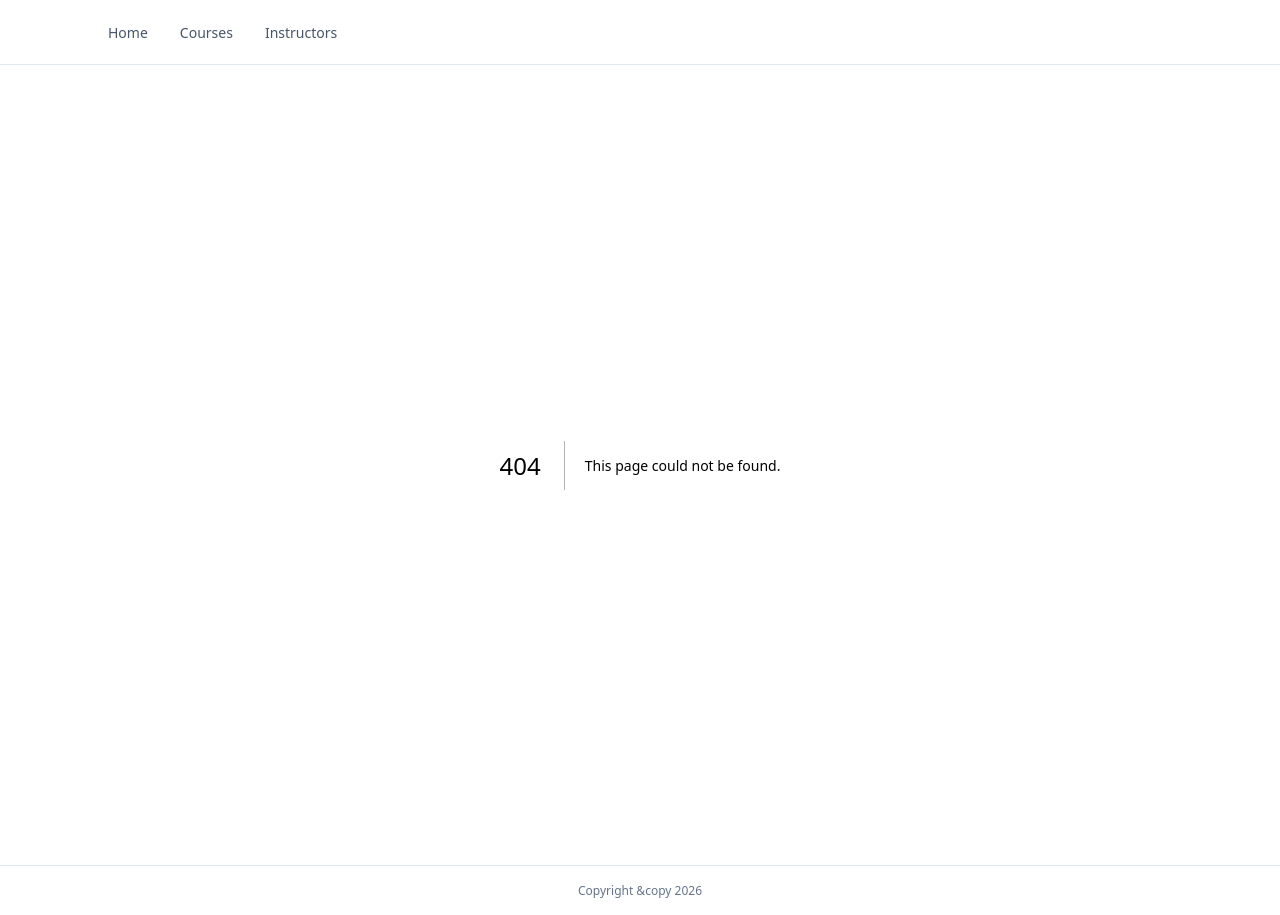
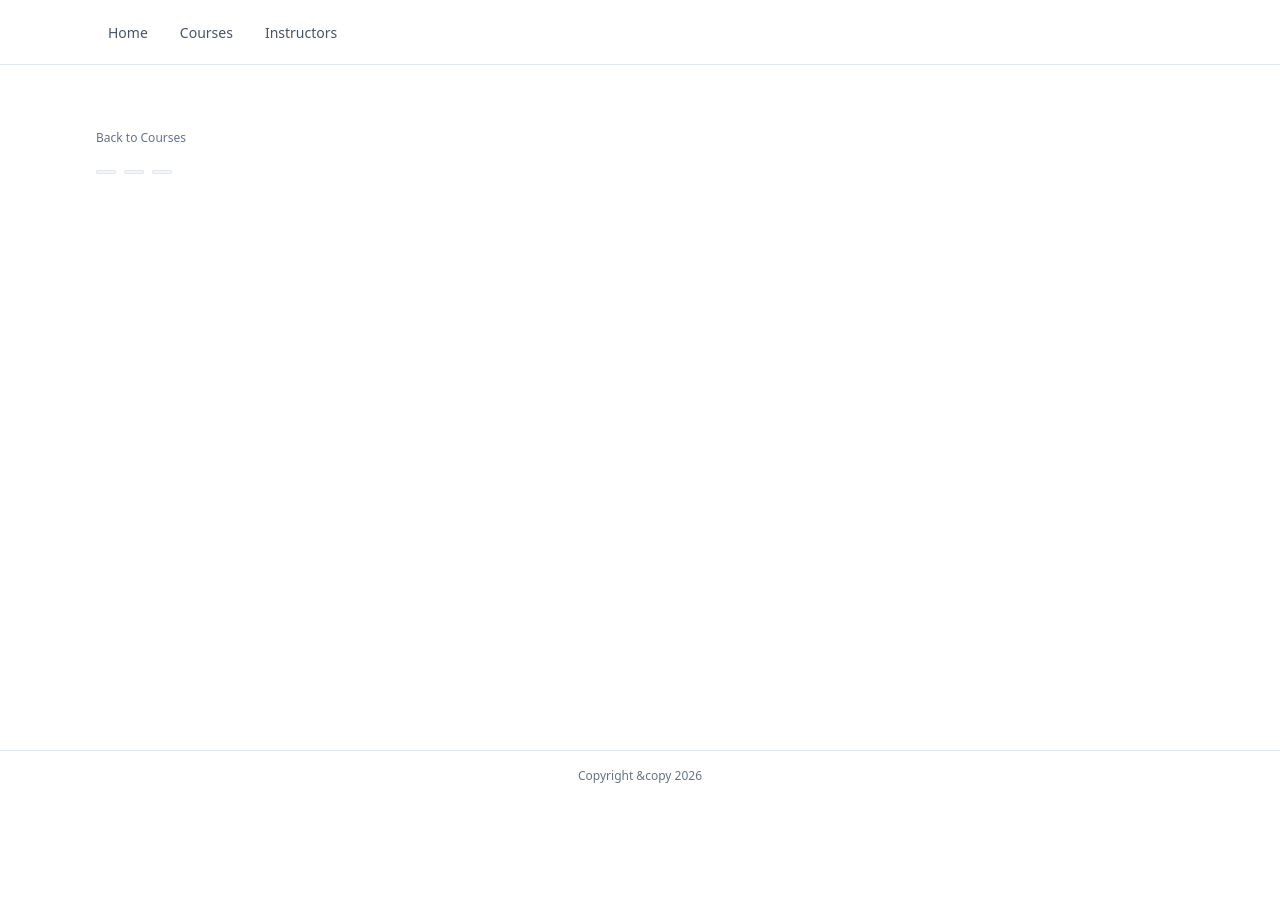
Before and after one commit to GogsNovakovic/Tecaj_next.js, a Next.js app: page /courses/advanced-nextjs-patterns in a window 1280 px wide. Before the commit this address had no page. After the commit the page ends 800 px from the top, so only its background shows below. Built offline with nearby package versions, Linux system fonts and the light colour scheme.

Commit message:
add in courses folder, slug folder

```diff
--- /dev/null
+++ b/app/courses/[slug]/page.tsx
@@ -0,0 +1,49 @@
+import { getCourseBySlug, getInstructorBySlug } from "@/lib/data";
+import { notFound } from "next/navigation";
+import Link from "next/link";
+
+export default async function CourseDetailPage ({
+    params
+}: {
+    params: Promise<{ slug: string }>;
+}) {
+    const { slug } = await params;
+
+    const course = getCourseBySlug(slug);
+
+    if (!course) notFound();
+
+    const instructor = getInstructorBySlug(course.instructorSlug);
+
+    return (
+        <section className="pad-section">
+        <div className="container">
+            <Link href="/courses> Back to Courses</div>"></Link>
+
+            <nav className="back-nav">
+                <Link href="/courses">Back to Courses</Link>
+            </nav>
+
+            <div className="course-layout">
+                <div>
+                    <div className="badge-row">
+                        <span className="badge"></span>
+                        <span className="badge"></span>
+                        <span className="badge"></span>
+                    </div>
+                </div>
+
+                <h1></h1>
+                <p></p>
+
+                <div className="text-block"></div>
+
+                <div className="lesson-block"></div>
+
+            </div>
+
+        </div>
+        </section>
+
+    )
+}
```
